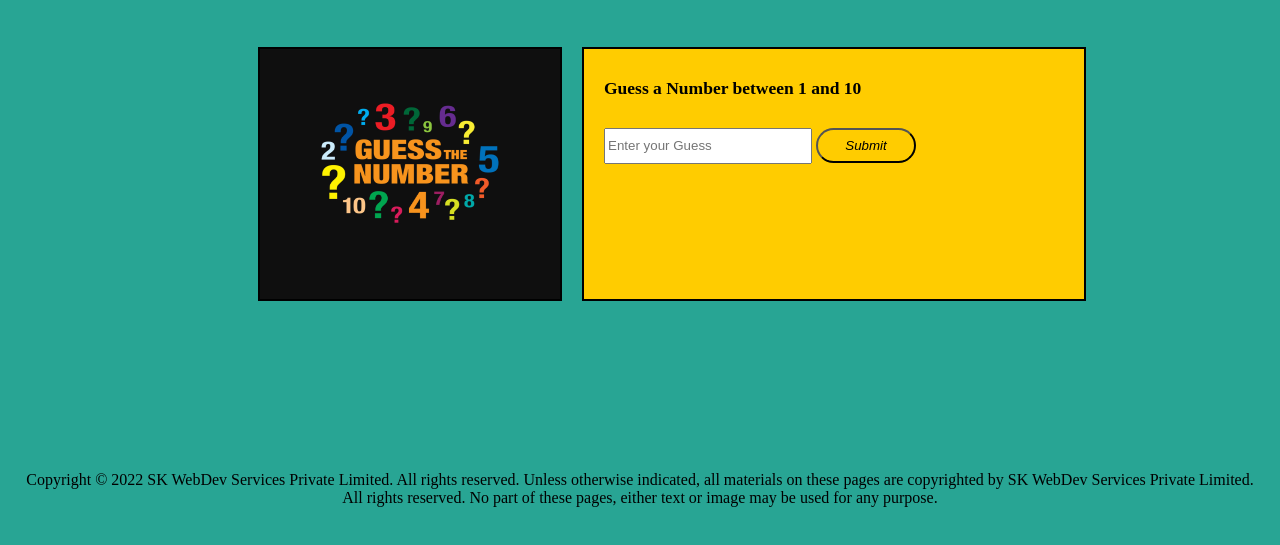
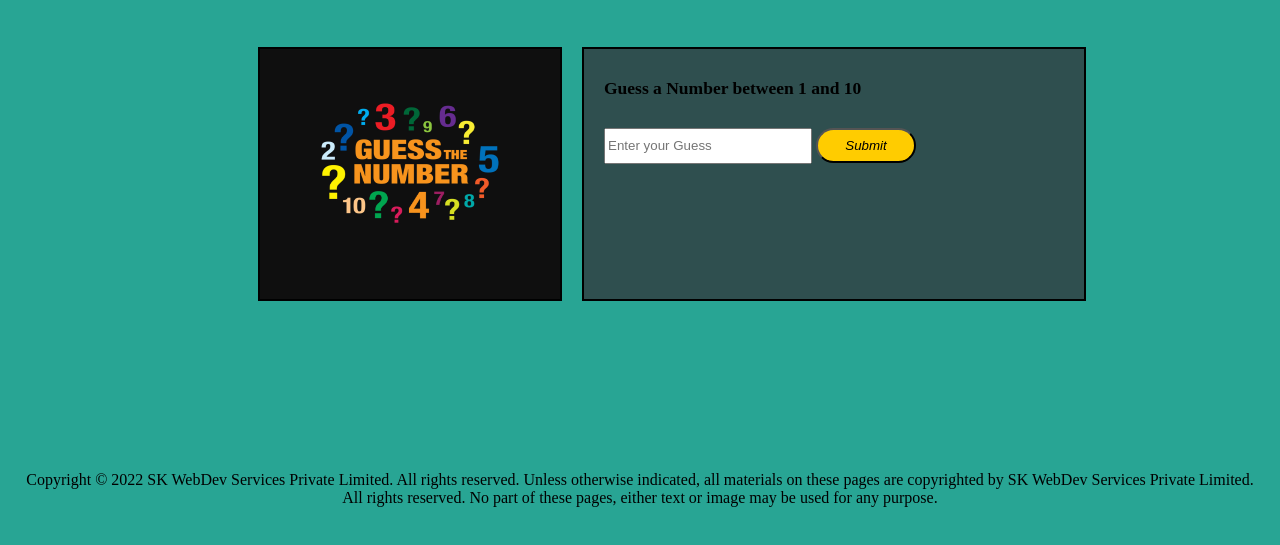
Before and after one commit to Sufran-Khan/Number-Guesser, a plain HTML site: page index.html in a window 1280 px wide. Shown: the part 95-640 px from the top of the page. Drawn offline with Linux system fonts and the light colour scheme.

Commit message:
Background re-change

```diff
--- a/guess.css
+++ b/guess.css
@@ -8,8 +8,8 @@
     height: 250px;
     /* margin :auto; */
 
-    /* background-color: darkslategray; */
-    background-color: #ffcc00;
+    background-color: darkslategray;
+    /* background-color: #ffcc00; */
     /* margin-top: 20px; */
 
 
```
